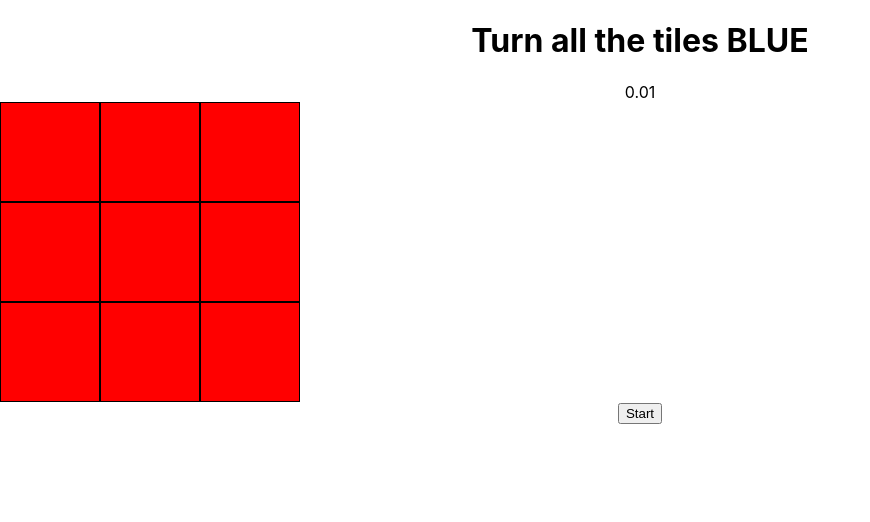
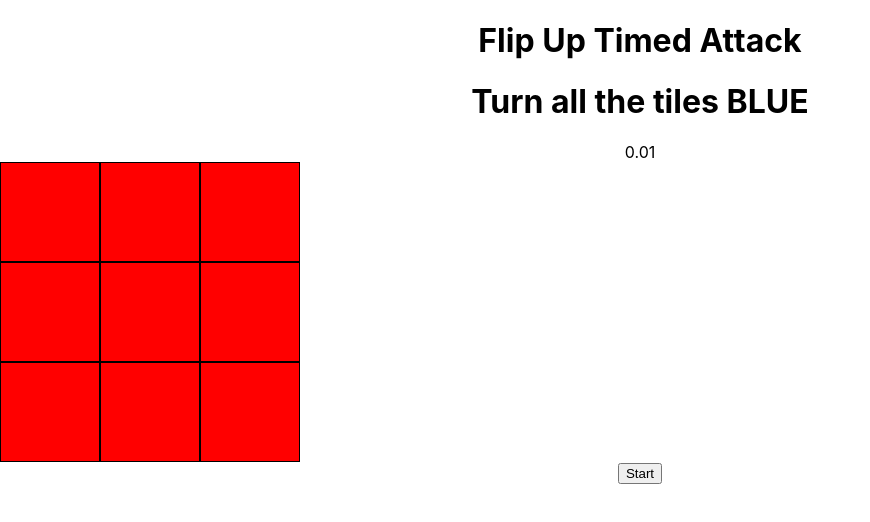
Before and after one commit to rick1e/flip-up, a React (Create React App) app: page / in a window 1280 px wide. Shown: the top 522 px of the page, without its empty margins (0-870 px from the left). Built offline with nearby package versions, Linux system fonts and the light colour scheme.

Commit message:
more lop sided for timed version
commented out console logs

```diff
--- a/package.json
+++ b/package.json
@@ -1,5 +1,5 @@
 {
-  "homepage": "http://rick1e.github.io/flip-up",
+  "homepage": "https://rick1e.github.io/flip-up",
   "name": "flip-up",
   "version": "0.1.0",
   "private": true,
--- a/src/App.js
+++ b/src/App.js
@@ -50,7 +50,7 @@ function App() {
 
   const getStartIndicies = (size) => {
     let indexList = []
-    while (indexList.length < size / 2 - 1) {
+    while (indexList.length < size - 3) {
       let possibleIndex = Math.floor(Math.random() * size)
       if (!indexList.includes(possibleIndex)) {
         indexList.push(possibleIndex)
@@ -70,7 +70,7 @@ function App() {
     let startInicies = getStartIndicies(board.length)
     let newBoard = board
 
-    console.log(startInicies)
+    //console.log(startInicies)
 
     for (let index = 0; index < startInicies.length; index++) {
       const cell = document.getElementById(startInicies[index])
@@ -100,8 +100,8 @@ function App() {
       const timeJump = 20
       const timerTimeout = setTimeout(() => {
         let time = Number.parseFloat((timer + (timeJump / 1000)).toFixed(2))
-        console.log(timer)
-        console.log(time)
+        //console.log(timer)
+        //console.log(time)
         setTimer(time);
       }, timeJump);
     }
@@ -110,6 +110,7 @@ function App() {
 
   return (
     <div className="App">
+      <h1> Flip Up Timed Attack </h1>
       <h1> Turn all the tiles BLUE </h1>
       <span id="timeBanner">{timer}</span><br />
       <span id="winnerBanner"></span>
```
